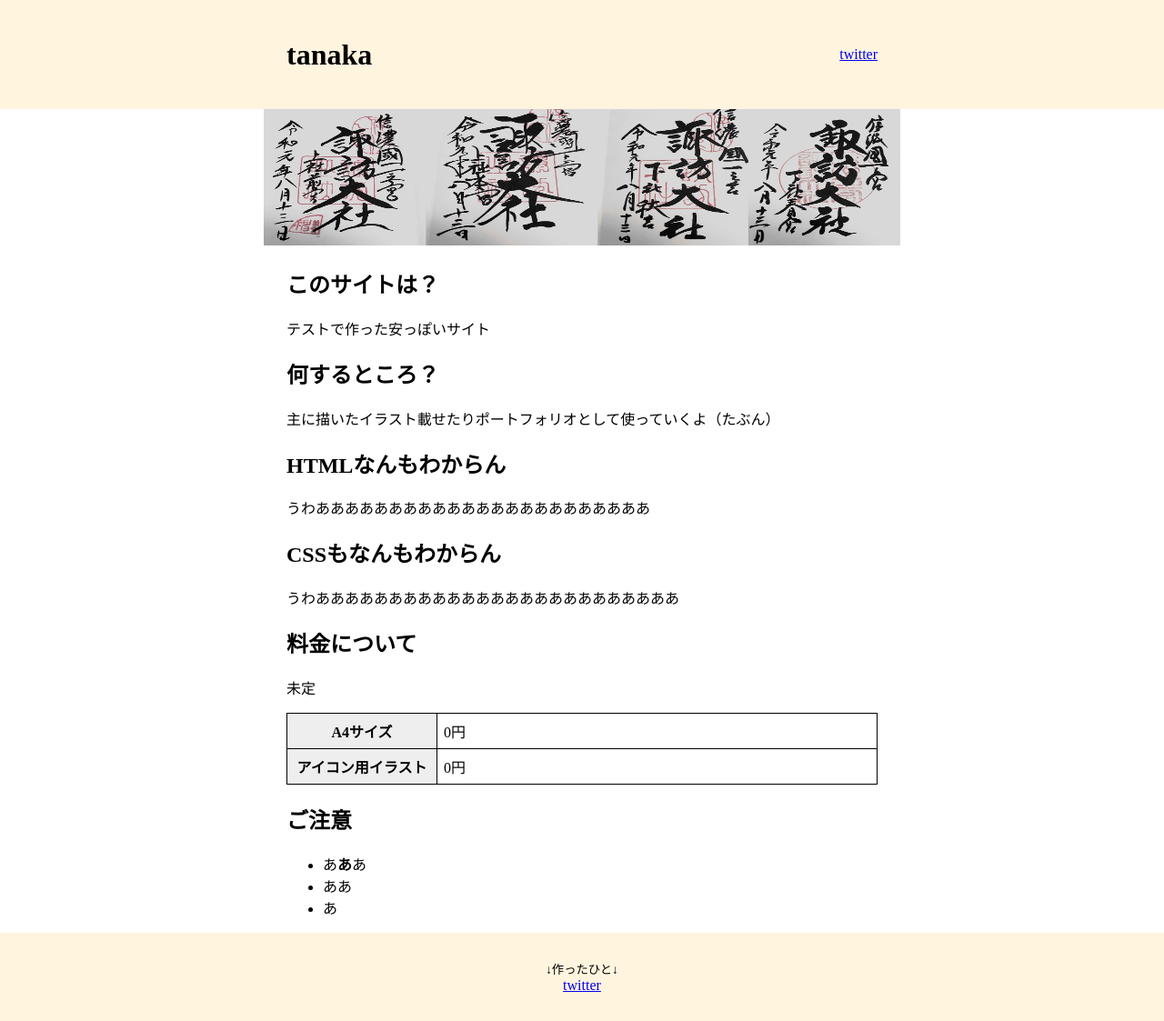
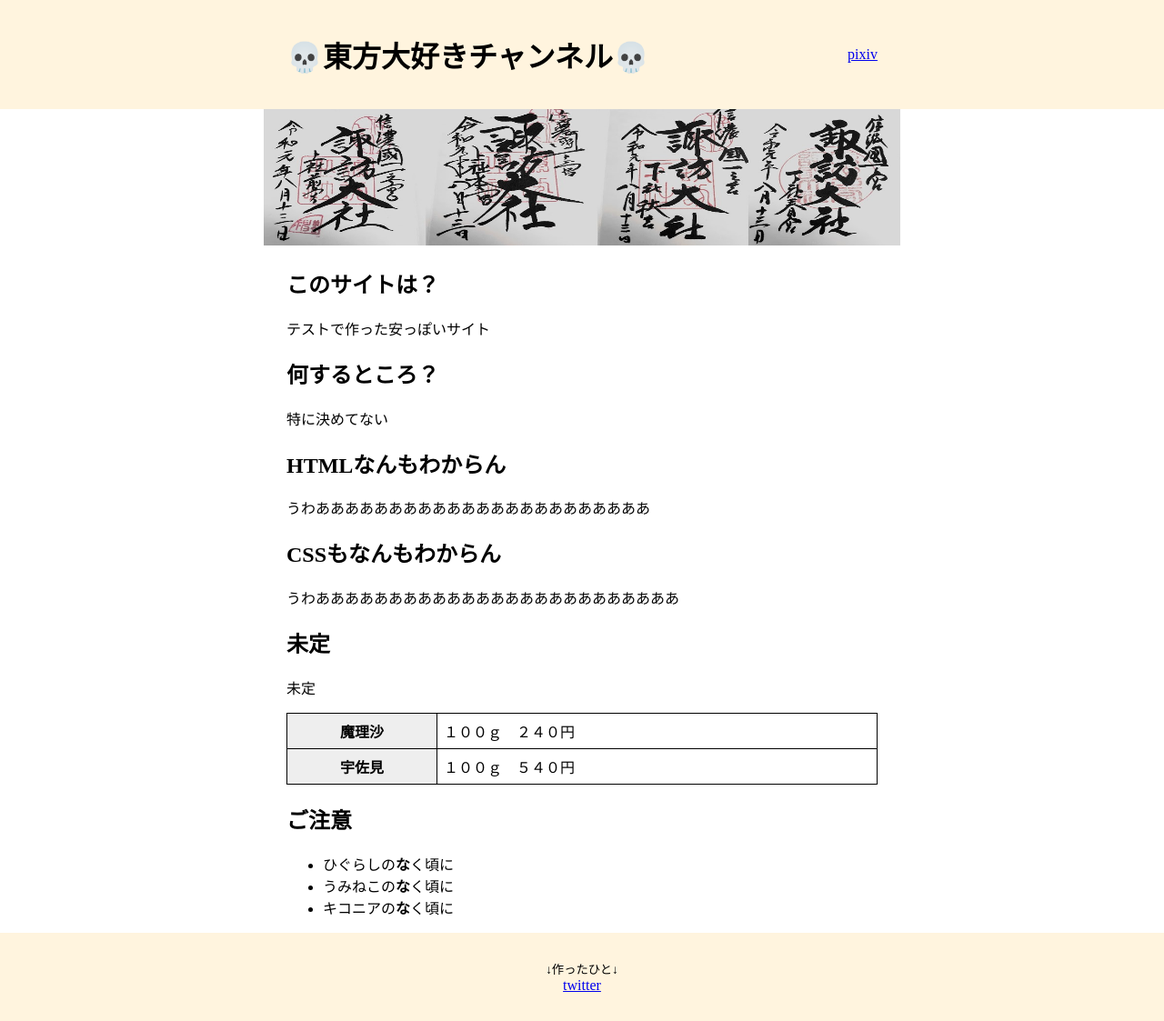
Before and after one commit to aquamarin114514/lanyuuu, a plain HTML site: page index.html in a window 1280 px wide. Shown: the whole page at 91% size. Drawn offline with Linux system fonts and the light colour scheme.

Commit message:
色々変更

```diff
--- a/index.html
+++ b/index.html
@@ -4,14 +4,14 @@
     <meta charset="UTF-8">
     <meta name="viewport" content="width=device-width, initial-scale=1.0">
     <meta http-equiv="X-UA-Compatible" content="ie=edge">
-    <title>tanaka</title>
+    <title>東方大好きチャンネル</title>
     <link rel="stylesheet" href="style.css">
 </head>
 <body>
     <header>
         <div class="headerInner">
-            <h1 class="logo">tanaka</h1>
-            <nav class="globalNav"><a href="https://twitter.com/mokonipah">twitter</a></nav>
+            <h1 class="logo">💀東方大好きチャンネル💀</h1>
+            <nav class="globalNav"><a href="https://www.pixiv.net/users/18081533">pixiv</a></nav>
         </div>
     </header>
     <main>
@@ -25,7 +25,7 @@
                 </section>
                 <section>
                     <h2>何するところ？</h2>
-                    <p>主に描いたイラスト載せたりポートフォリオとして使っていくよ（たぶん）</p>
+                    <p>特に決めてない</p>
                 </section>
                 <section>
                     <h2>HTMLなんもわからん</h2>
@@ -38,16 +38,16 @@
             </article>
             <article>
                 <div class="priceWrapper">
-                    <h2>料金について</h2>
+                    <h2>未定</h2>
                     <p>未定</p>
                     <table>
                         <tr>
-                            <th>A4サイズ</th>
-                            <td>0円</td>
+                            <th>魔理沙</th>
+                            <td>１００ｇ　２４０円</td>
                         </tr>
                         <tr>
-                            <th>アイコン用イラスト</th>
-                            <td>0円</td>
+                            <th>宇佐見</th>
+                            <td>１００ｇ　５４０円</td>
                         </tr>
                     </table>
                 </div>
@@ -56,9 +56,9 @@
                 <div class="noteWapper">
                     <h2>ご注意</h2>
                     <ul>
-                        <li>あ<strong>あ</strong>あ</li>
-                        <li>ああ</li>
-                        <li>あ</li>
+                        <li>ひぐらしの<strong>な</strong>く頃に</li>
+                        <li>うみねこの<strong>な</strong>く頃に</li>
+                        <li>キコニアの<strong>な</strong>く頃に</li>
                     </ul>
                 </div>
             </article>
--- a/style.css
+++ b/style.css
@@ -1,5 +1,6 @@
 body{
     margin: 0;
+    background: rgb(255, 255, 255);
 }
 
 header{
@@ -235,3 +236,7 @@ input[type="checkbox"]:checked + label:after{
   input[type="submit"]:hover{
       background: #1f275e
   }
+
+  @media screen and (max-width:480px){
+      /*　画面サイズが480px以下の場合ここの記述が適用される　*/
+  }
```
